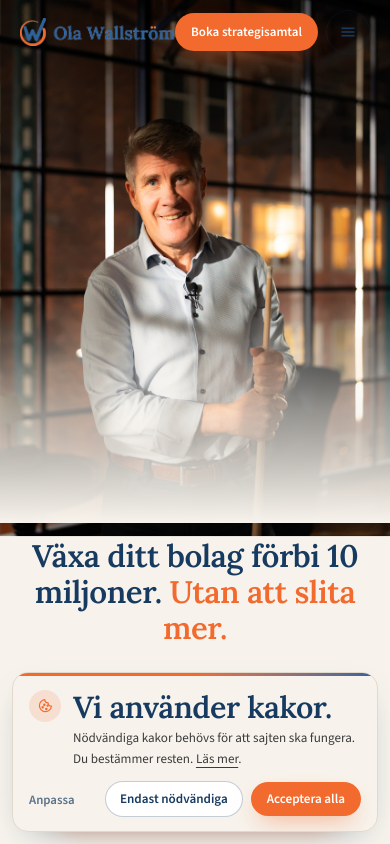
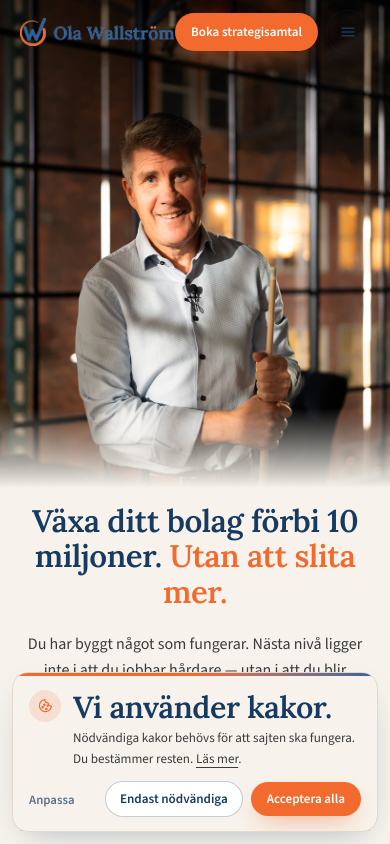
Before and after one commit to Simonnbackstrom/Olawallstrom, a Next.js app: page / in a window 390 px wide. Shown: the top 844 px of the page. Built offline with nearby package versions, Linux system fonts and the light colour scheme.

Commit message:
Hero mobil: naturligt 4/5-aspect + diskret fade (fixar washed-out) (#21)

```diff
--- a/components/ConsultHero.tsx
+++ b/components/ConsultHero.tsx
@@ -5,7 +5,7 @@ export default function ConsultHero() {
     <section className="relative bg-papper overflow-hidden">
       {/* MOBIL: bilden först, text under på papper */}
       <div className="lg:hidden">
-        <div className="relative h-[62vh] min-h-[460px] max-h-[640px]">
+        <div className="relative w-full aspect-[4/5] overflow-hidden">
           <Image
             src="/images/ola-hero-biljard.jpg"
             alt="Ola Wallström ler, håller en biljardkö i ett industriellt rum"
@@ -13,11 +13,11 @@ export default function ConsultHero() {
             quality={92}
             priority
             sizes="100vw"
-            className="object-cover object-[50%_18%] scale-105"
+            className="object-cover object-[center_12%] scale-110"
           />
           <div
             aria-hidden
-            className="absolute inset-x-0 bottom-0 h-56 bg-gradient-to-b from-transparent via-[color:var(--papper)]/60 to-[color:var(--papper)]"
+            className="absolute inset-x-0 bottom-0 h-20 bg-gradient-to-b from-transparent to-[color:var(--papper)]"
           />
         </div>
 
```
